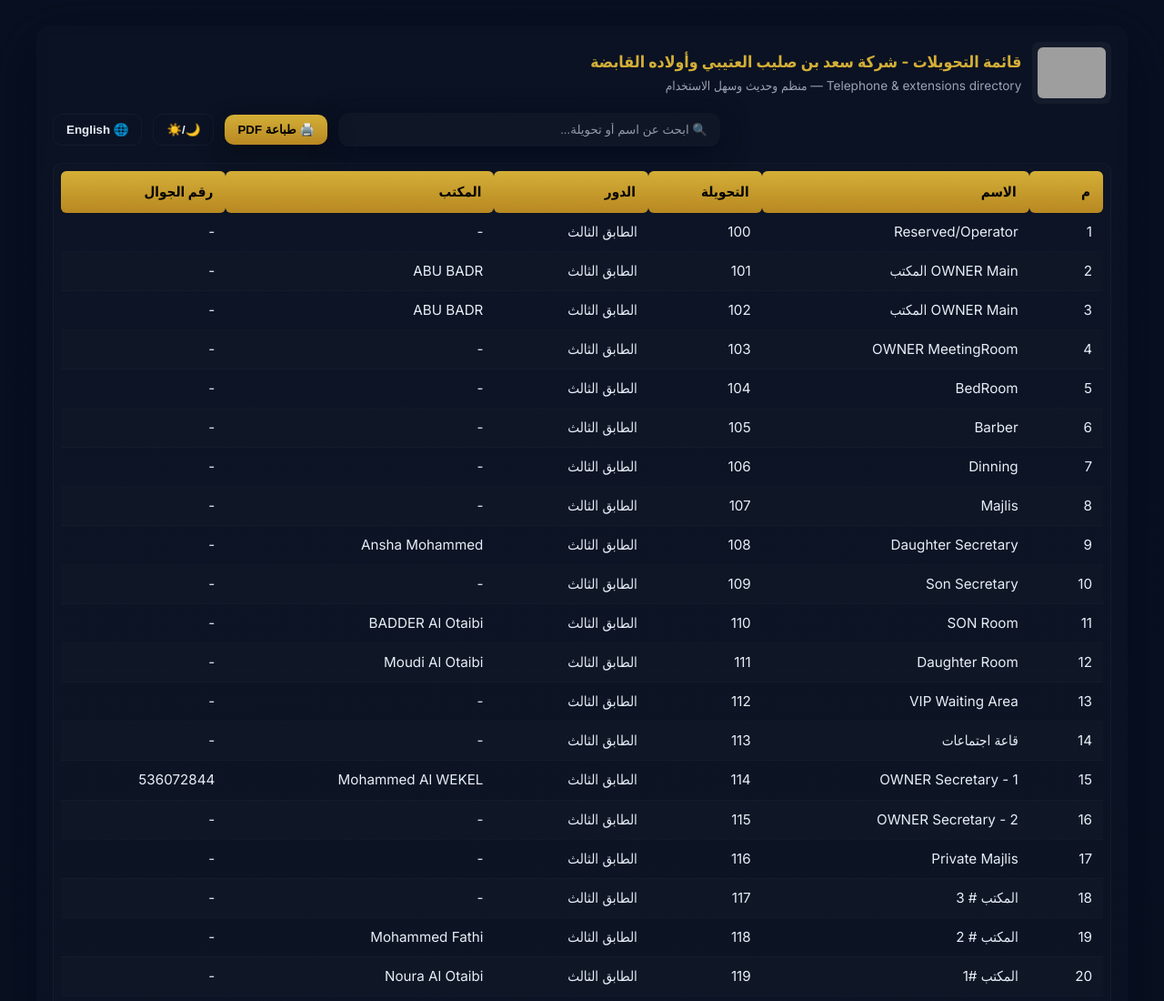
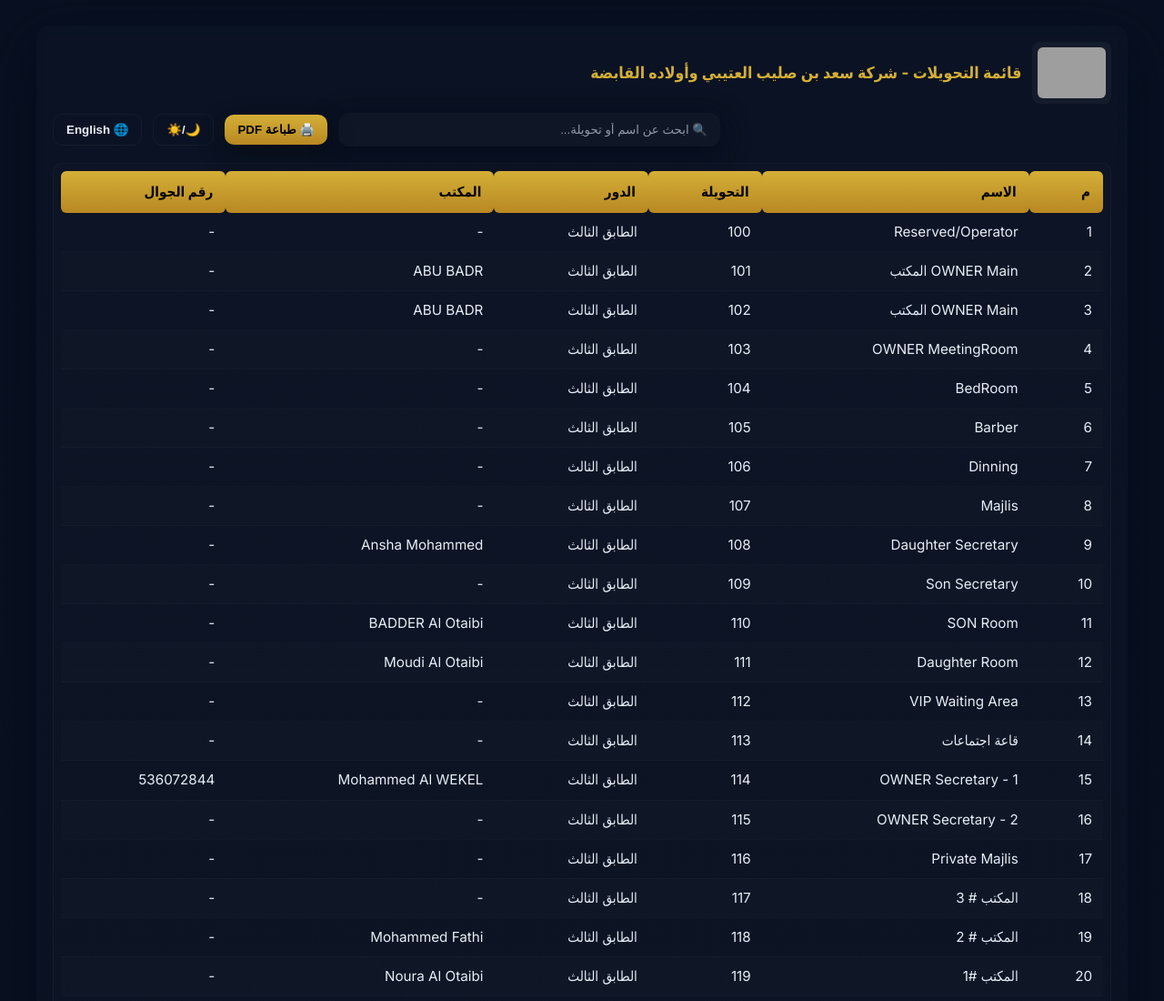
Before and after one commit to sa1a6/Tele-SBS, a plain HTML site: page index.html in a window 1280 px wide. Shown: the top 1100 px of the page at 91% size. Drawn offline with Linux system fonts and the light colour scheme; grey boxes are pictures that could not be loaded.

Commit message:
Update index.html

```diff
--- a/index.html
+++ b/index.html
@@ -236,7 +236,6 @@
         </div>
         <div class="titles">
           <div class="title" id="pageTitle">قائمة التحويلات - شركة سعد بن صليب العتيبي وأولاده القابضة</div>
-          <div class="sub">Telephone &amp; extensions directory — منظم وحديث وسهل الاستخدام</div>
         </div>
       </div>
 
```
